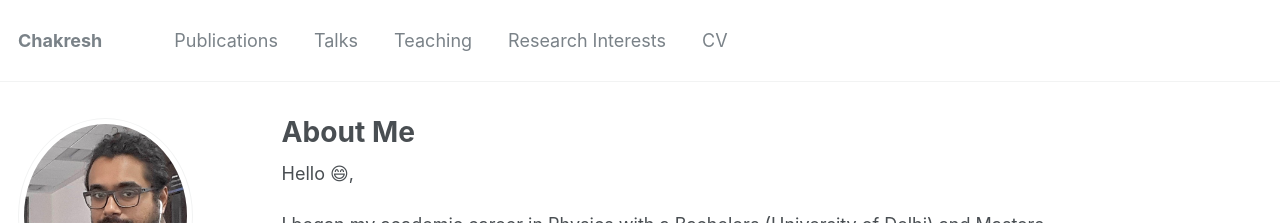
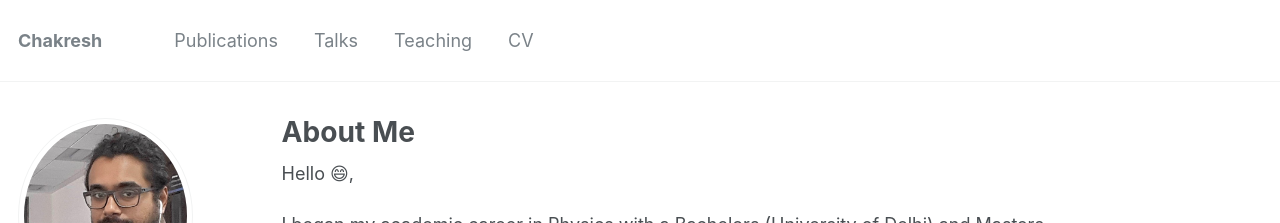
Before and after one commit to ChakreshIITGN/ChakreshIITGN.github.io, a Jekyll site: the page built from _pages/about.md, in a window 1280 px wide and 1264 px high. Shown: the top 223 px of the window. Built offline with Jekyll 4.4.1, drawn with Linux system fonts in a browser that asks for light colours; emoji names are drawn with the system emoji font; some web fonts are replaced.

Commit message:
Update navigation.yml

```diff
--- a/_data/navigation.yml
+++ b/_data/navigation.yml
@@ -9,8 +9,6 @@ main:
   - title: "Teaching"
     url: /teaching/
 
-  - title: "Research Interests"
-    url: /research_interests/
 
   #- title: "Blog Posts"
   #  url: /year-archive/
```
